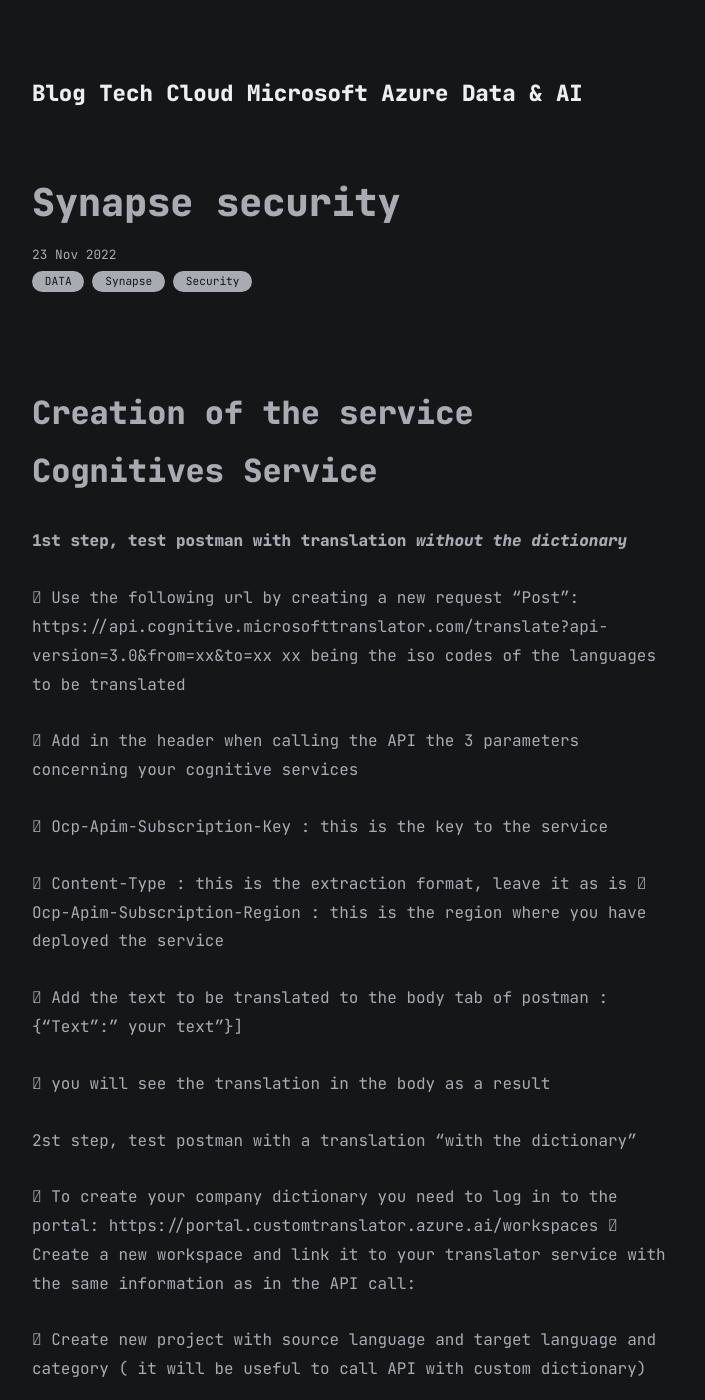
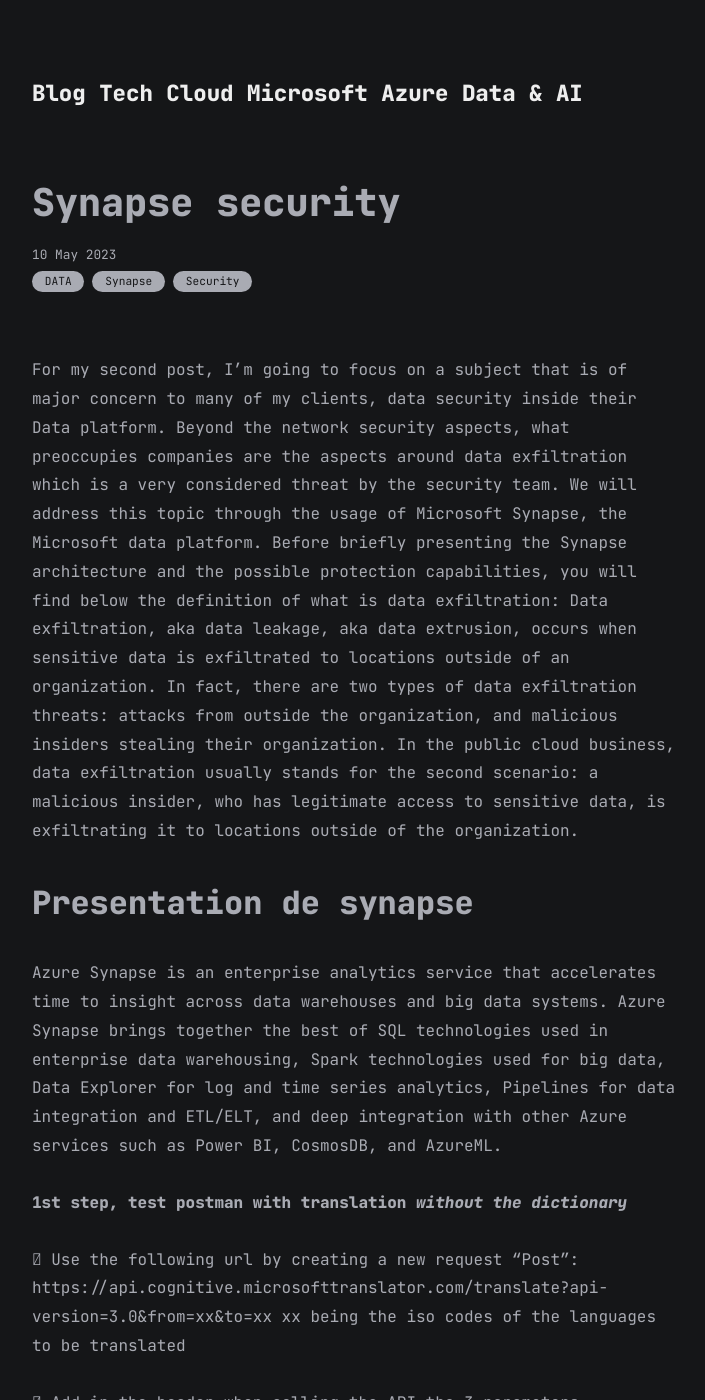
Before and after one commit to marc-hadjeje/marc-hadjeje.github.io, a Jekyll site: the page built from post_sample/2023-01-24-Synapse Data Exfiltration Protection.md, in a window 1280 px wide and 1400 px high. Shown: the whole window, without its empty margins (283-988 px from the left). Built offline with Jekyll 4.4.1, drawn with Linux system fonts in a browser that asks for light colours.

Commit message:
mise à jour
blog

```diff
--- a/post_sample/2023-01-24-Synapse Data Exfiltration Protection.md
+++ b/post_sample/2023-01-24-Synapse Data Exfiltration Protection.md
@@ -1,11 +1,20 @@
 ---
 layout: post
 title: Synapse security
-date: 2022-11-23
+date: 2023-05-10
 categories: [DATA,Synapse, Security]
 ---
+For my second post, I'm going to focus on a subject that is of major concern to many of my clients, data security inside their Data platform.
+Beyond the network security aspects, what preoccupies companies are the aspects around data exfiltration which is a very considered threat by the security team.
+We will address this topic through the usage of Microsoft Synapse, the Microsoft data platform.
+Before briefly presenting the Synapse architecture and the possible protection capabilities, you will find below the definition of what is data exfiltration:
+Data exfiltration, aka data leakage, aka data extrusion, occurs when sensitive data is exfiltrated to locations outside of an organization.
+In fact, there are two types of data exfiltration threats: attacks from outside the organization, and malicious insiders stealing their organization.
+In the public cloud business, data exfiltration usually stands for the second scenario: a malicious insider, who has legitimate access to sensitive data, is exfiltrating it to locations outside of the organization.
 
-# Creation of the service Cognitives Service
+# Presentation de synapse
+
+Azure Synapse is an enterprise analytics service that accelerates time to insight across data warehouses and big data systems. Azure Synapse brings together the best of SQL technologies used in enterprise data warehousing, Spark technologies used for big data, Data Explorer for log and time series analytics, Pipelines for data integration and ETL/ELT, and deep integration with other Azure services such as Power BI, CosmosDB, and AzureML.
 
 **1st step, test postman with translation _without the dictionary_**
 
```
